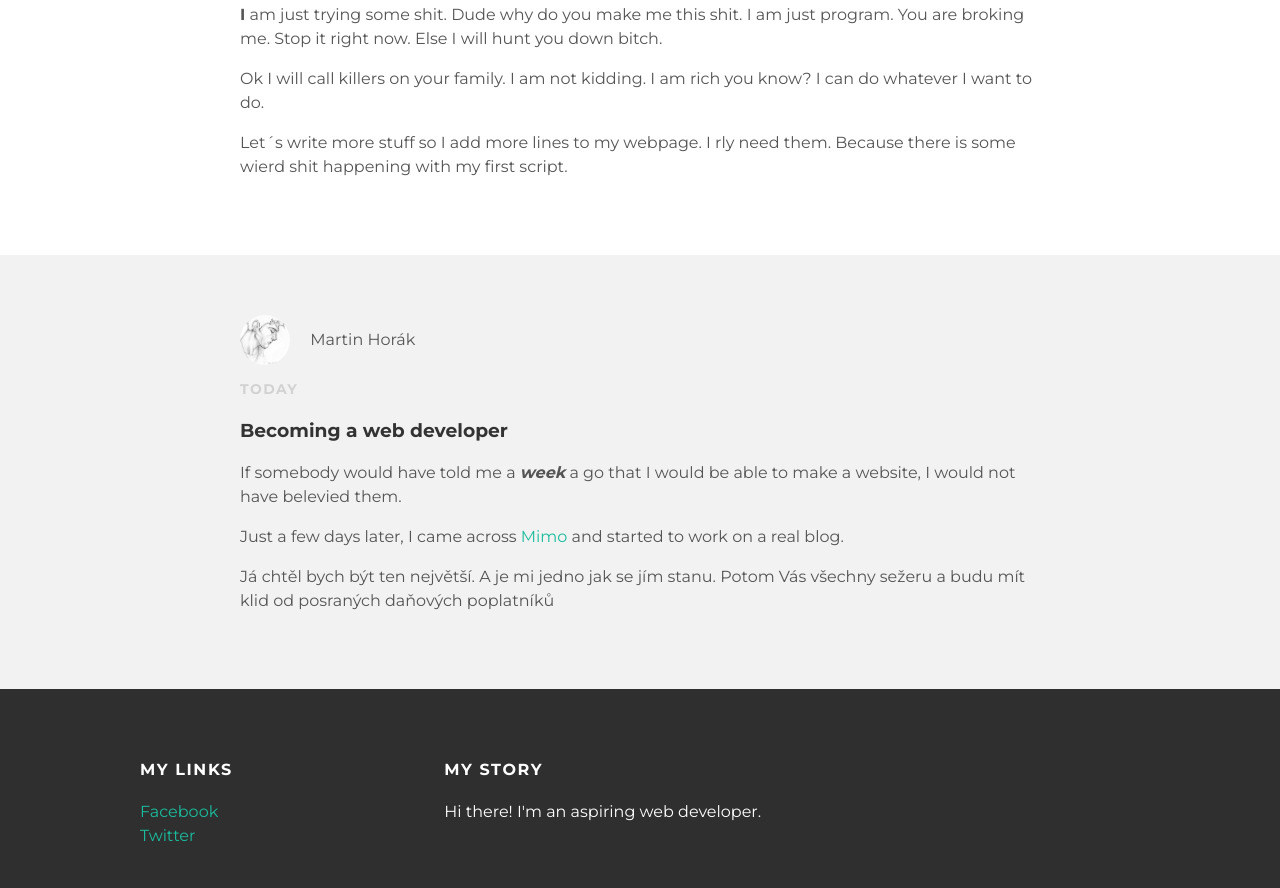
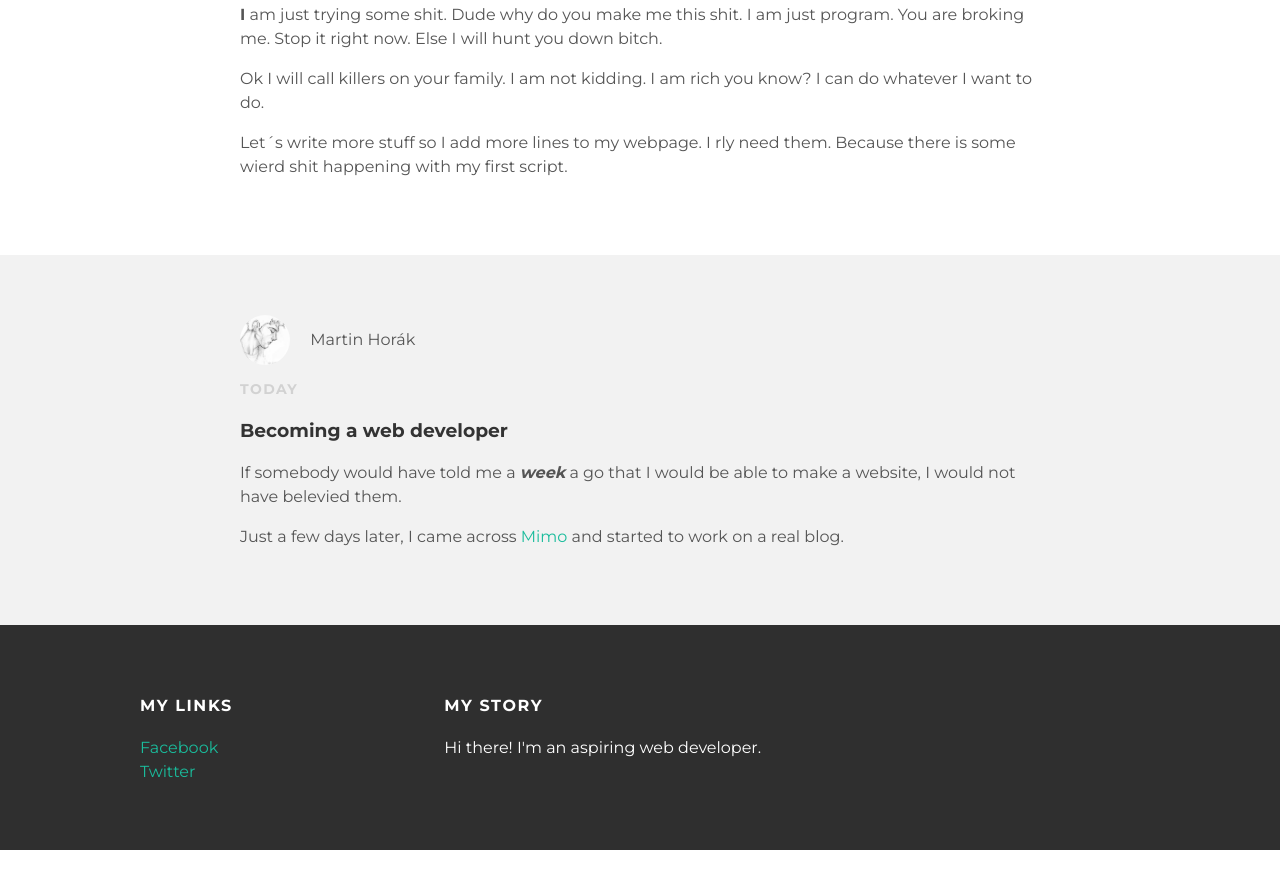
Before and after one commit to Rocktaker/Rocktaker.github.io, a plain HTML site: page index.html in a window 1280 px wide. Shown: the part 352-1240 px from the top of the page. After the commit the page ends 1202 px from the top, so only its background shows below. Drawn offline with Linux system fonts and the light colour scheme.

Commit message:
Add files via upload

```diff
--- a/index.html
+++ b/index.html
@@ -41,7 +41,6 @@
            <div class="post-content">
              <p>If somebody would have told me a <strong><em>week</em></strong> a go that I would be able to make a website, I would not have belevied them.</p>
              <p>Just a few days later, I came across <a href="https://getmimo.com/mimo">Mimo</a> and started to work on a real blog.</p>
-             <p>Já chtěl bych být ten největší. A je mi jedno jak se jím stanu. Potom Vás všechny sežeru a budu mít klid od posraných daňových poplatníků</p>
          </div>
        </div>
      </div>
```
